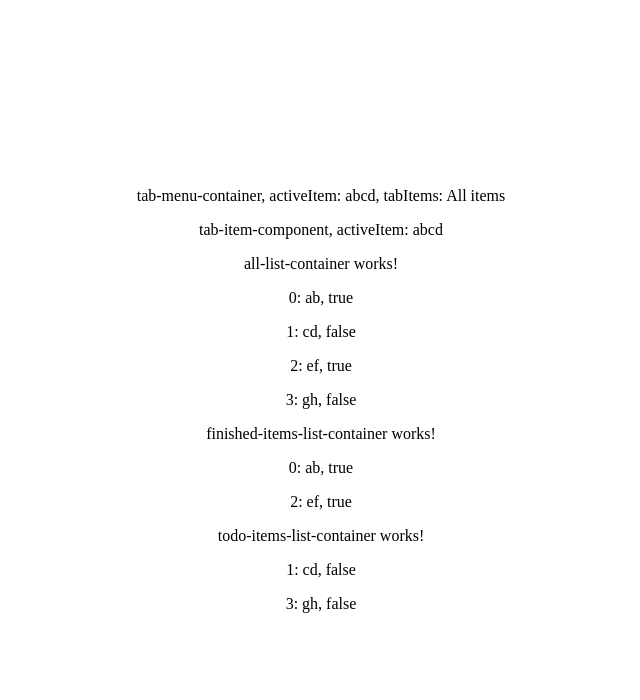
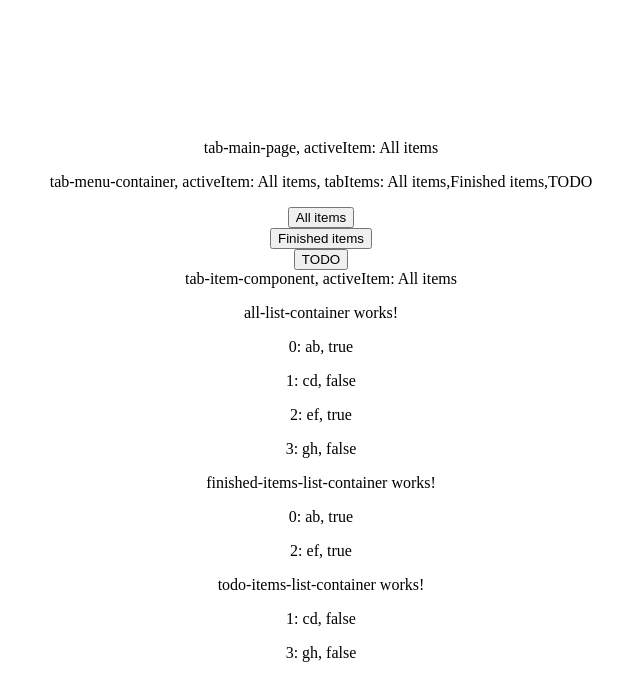
Before and after one commit to jj-jakub/AngularTodoList, an Angular app: page / in a window 1280 px wide. Shown: the top 700 px of the page, without its empty margins (319-959 px from the left). Built offline with nearby package versions, Linux system fonts and the light colour scheme.

Commit message:
Introduce EventEmitter, send data about activeItem

```diff
--- a/src/app/ components/tab-main-page/tab-main-page.component.html
+++ b/src/app/ components/tab-main-page/tab-main-page.component.html
@@ -1,5 +1,6 @@
 
 <div>
-    <app-tab-menu-container [activeItem]="activeItem" [tabItems]="tabItems"></app-tab-menu-container>
+    <p>tab-main-page, activeItem: {{activeItem}}</p>
+    <app-tab-menu-container (eventEmitter)="onTabItemChanged($event)" [activeItem]="activeItem" [tabItems]="tabItems"></app-tab-menu-container>
     <app-tab-item [activeItem]="activeItem"></app-tab-item>
 </div>
--- a/src/app/ components/tab-main-page/tab-main-page.component.ts
+++ b/src/app/ components/tab-main-page/tab-main-page.component.ts
@@ -8,11 +8,15 @@ import { Constants } from '../../constants/Constants'
 })
 export class TabMainPageComponent implements OnInit {
 
-  public activeItem: String = "abcd"
-  public tabItems = Constants.allItemsTabName
+  public tabItems = [Constants.allItemsTabName, Constants.finishedItemsTabName, Constants.todoItemsTabName]
+  public activeItem: String = this.tabItems[0]
 
   constructor() { }
 
   ngOnInit(): void {
   }
+
+  onTabItemChanged(tabName: String) {
+    this.activeItem = tabName
+  }
 }
--- a/src/app/ components/tab-menu-container/tab-menu-container.component.html
+++ b/src/app/ components/tab-menu-container/tab-menu-container.component.html
@@ -1,5 +1,8 @@
 <p>tab-menu-container, activeItem: {{activeItem}}, tabItems: {{tabItems}}</p>
 
+<div *ngFor="let tabItem of tabItems">
+    <button (click)="onTabClick(tabItem)">{{tabItem}}</button>
+</div>
 <!-- let listItems = this.props.tabItems.map((item) =>
 <li onClick={() => this.onTabChangeEvent(item)}>
     <div className={item === this.props.activeItem ? 'active' : ''}>{item}</div>
--- a/src/app/ components/tab-menu-container/tab-menu-container.component.ts
+++ b/src/app/ components/tab-menu-container/tab-menu-container.component.ts
@@ -1,4 +1,4 @@
-import { Component, Input, OnInit } from '@angular/core';
+import { Component, Input, Output, OnInit, EventEmitter } from '@angular/core';
 
 @Component({
   selector: 'app-tab-menu-container',
@@ -8,13 +8,18 @@ import { Component, Input, OnInit } from '@angular/core';
 export class TabMenuContainerComponent implements OnInit {
 
   @Input() public activeItem: String = ""
-  @Input() public tabItems: String = ""
+  @Input() public tabItems!: Array<String>
+
+  @Output() public eventEmitter = new EventEmitter();
 
   constructor() { }
 
   ngOnInit(): void {
   }
 
+  onTabClick(tabName: String) {
+    this.eventEmitter.emit(tabName)
+  }
 //   constructor() {
 //     super()
 //     this.onTabChangeEvent = this.onTabChangeEvent.bind(this)
```
